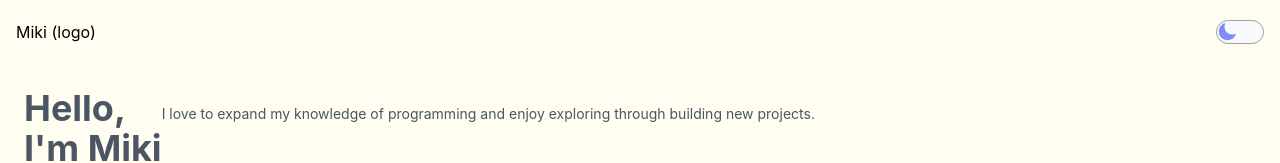
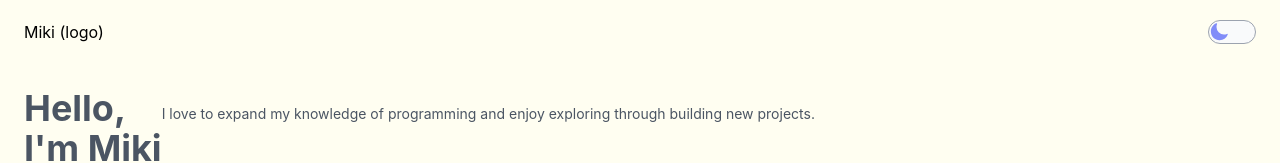
Before and after one commit to miki-saarna/portfolio-v2, a React (Create React App) app in the folder frontend/: page / in a window 1280 px wide. Shown: the top 163 px of the page. Built offline with nearby package versions, Linux system fonts and the light colour scheme.

Commit message:
Updated header padding

```diff
--- a/frontend/src/App.tsx
+++ b/frontend/src/App.tsx
@@ -24,7 +24,7 @@
 
   return (
     <div className={`${darkMode && 'dark'} App`}>
-      <div className="flex justify-between items-center h-16 p-4">
+      <div className="flex justify-between items-center h-16 p-6">
         <div>Miki (logo)</div>
         <DarkModeToggle darkMode={darkMode} setDarkMode={setDarkMode}  />
       </div>
```
